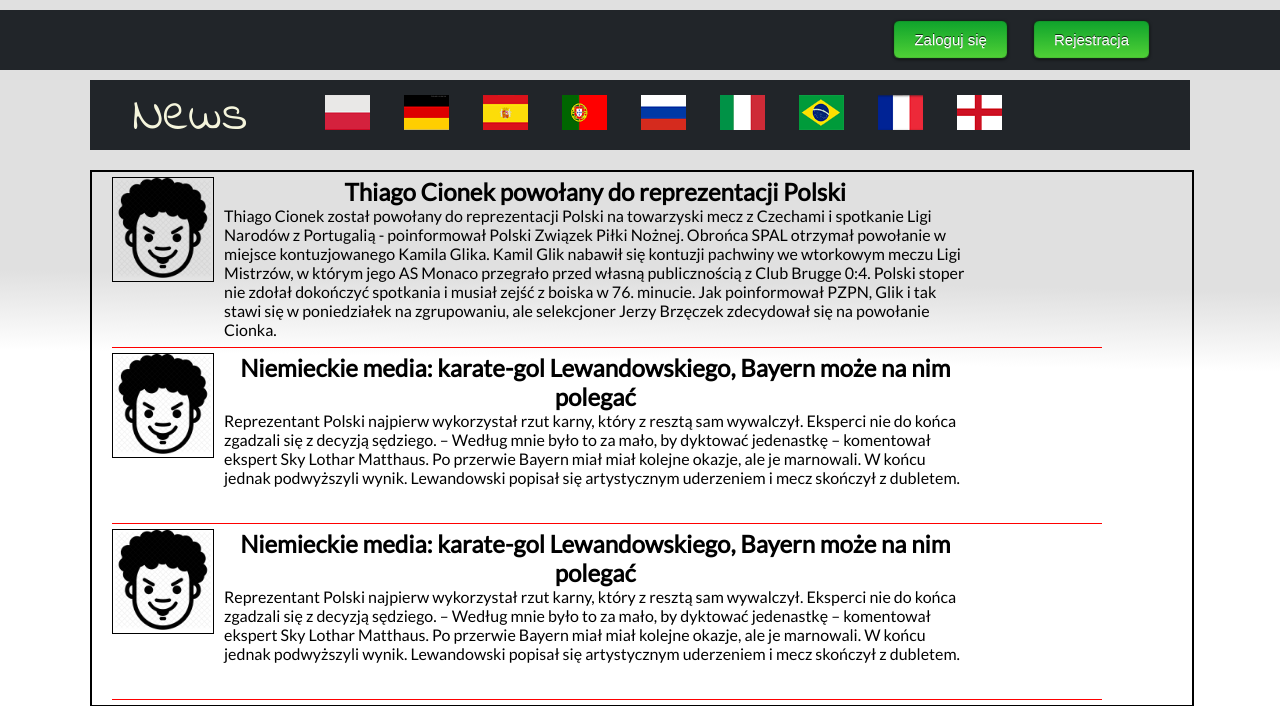
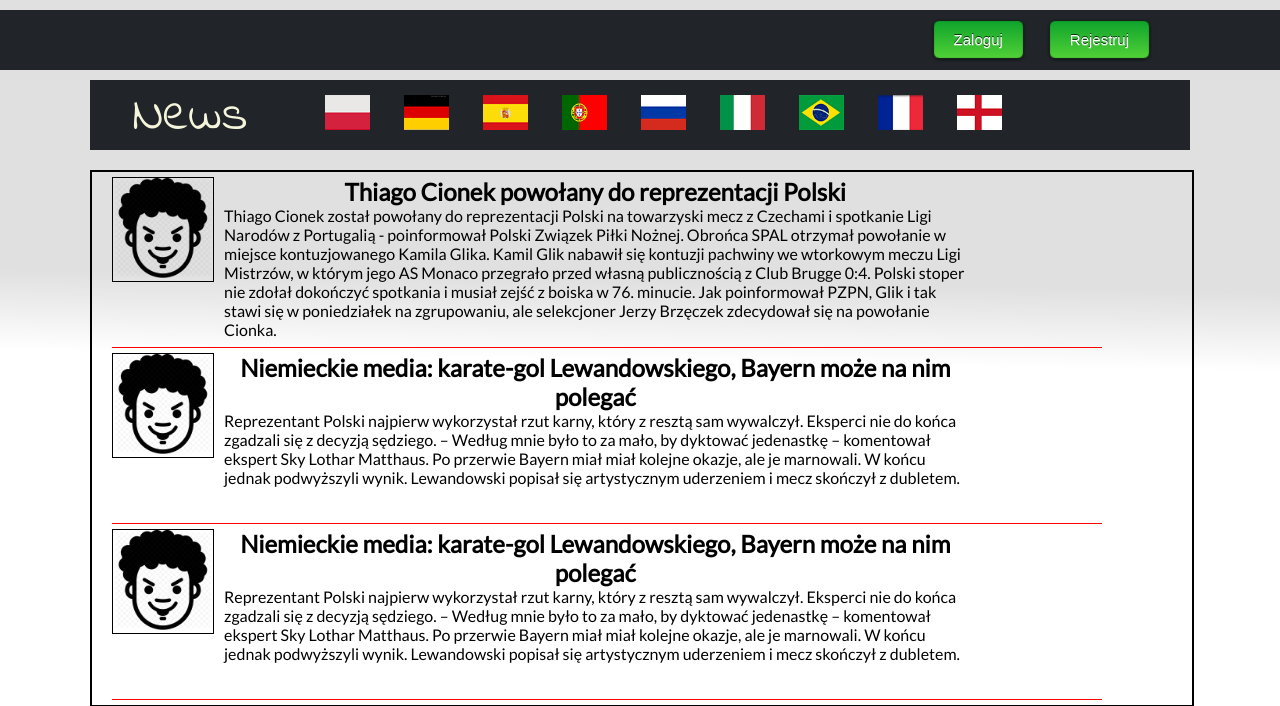
Before and after one commit to wyebani/byte-sport, a PHP site: page / in a window 1280 px wide. Shown: the part 200-906 px from the top of the page. Run offline with PHP 8.4, Linux system fonts and the light colour scheme.

Commit message:
Add files via upload

```diff
--- a/index.html
+++ b/index.html
@@ -29,7 +29,7 @@ and open the template in the editor.
 
 				<div id="menu-bar">
 
-					<button id="registration-button"><a  style="color:white;text-decoration: none;" href="" class="open-window" data-okienkoId="#popup-registration">Rejestracja</a></button>
+				<input type="button" id="registration-button" value="Rejestruj" href="" class="open-window" data-okienkoId="#popup-registration"> </input>
 
 					<div id="popup-registration" class="window-base">
 						<div class="window-inside2">
@@ -66,7 +66,7 @@ and open the template in the editor.
 							</div>
 						</div>
 					</div>
-					<button id="login-button"><a style="color:white;text-decoration: none;" href="" class="open-window" data-okienkoId="#popup-login">Zaloguj się</a></button>
+							<input type="button" id="login-button"  href="" class="open-window" data-okienkoId="#popup-login" value="Zaloguj"></input>
 					<div id="popup-login" class="window-base">
 						<div class="window-inside">
 							<span class="window-close">&times;</span>
--- a/style.css
+++ b/style.css
@@ -129,7 +129,7 @@ display: block;
 width: 200px;
 padding: 10px 10px;
 color: black;
-font-size: 15px;
+font-size: 14px;
 text-shadow: 0 0 1px silver;
 }
 
```
